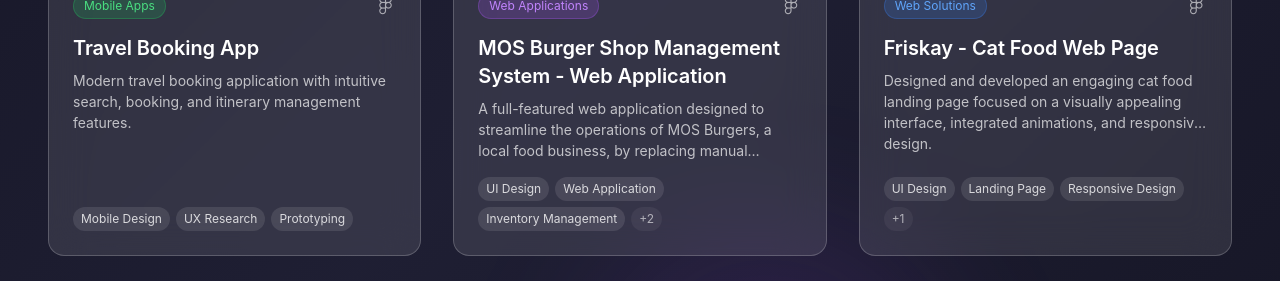
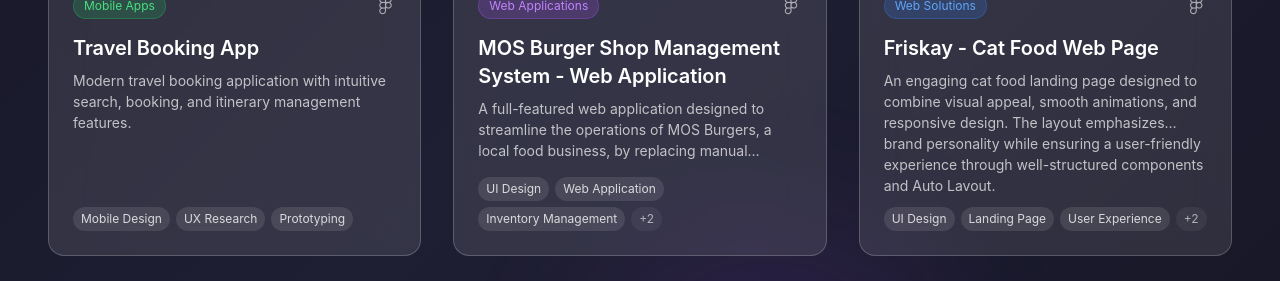
Before and after one commit to Ikeshala/ikeshala-s-portfolio, a React (Vite) app: page /ikeshala-s-portfolio/works in a window 1280 px wide. Shown: the part 1247-1528 px from the top of the page. Built offline with nearby package versions, Linux system fonts and the light colour scheme.

Commit message:
Fix syntax errors in project #2 (Friskay) - apostrophe, quotes, and typos

```diff
--- a/src/data/projects.ts
+++ b/src/data/projects.ts
@@ -51,48 +51,48 @@
       "Robust data integration using JDBC with MySQL",
       "Packaged in JAR and EXE formats for easy deployment"
     ],
-    featured: true
+    featured: false
   },
   {
     id: '2',
     title: 'Friskay - Cat Food Web Page',
-    description: 'Designed and developed an engaging cat food landing page focused on a visually appealing interface, integrated animations, and responsive design.',
+    description: 'An engaging cat food landing page designed to combine visual appeal, smooth animations, and responsive design. The layout emphasizes brand personality while ensuring a user-friendly experience through well-structured components and Auto Layout.',
     image: 'images/friskay-cat-food.jpg',
     category: 'Web Solutions',
     links: [
       {
-        type: 'figma-prototype',
-        url: 'https://figma.com/banking-app',
-        label: 'View Prototype',
+        type: 'figma-design',
+        url: 'https://www.figma.com/design/wVzz79jC4ICug9EJaLZyxL/Cat-Food-Web?m=auto&t=xSIqg4hnd4lh8FDn-6',
+        label: 'View Design',
         icon: 'fab fa-figma'
       },
       {
-        type: 'live-site',
-        url: 'https://example.com/banking-app',
-        label: 'Live Demo',
-        icon: 'fas fa-external-link-alt'
+        type: 'figma-prototype',
+        url: 'https://www.figma.com/proto/wVzz79jC4ICug9EJaLZyxL/Cat-Food-Web?node-id=1-2&mode=design&t=hFJhqplQpSC5iZi3-1',
+        label: 'View Prototype',
+        icon: 'fab fa-figma'
       }
     ],
-    tags: ['UI Design', 'Landing Page', 'Responsive Design', 'Animation'],
-    challenge: 'Create a visually appealing and brand-consistent web page for a cat food brand, incorporating engaging elements while ensuring responsiveness and user trust.',
-    solution: 'Designed a modular landing page using Figma components and Auto Layout. Developed a strong visual hierarchy with animated elements and testimonial integration to build trust and improve engagement.',
-    results: 'Achieved a dynamic, responsive, and brand-aligned landing page with consistent UI components and smooth animations. Improved visual engagement and user credibility through testimonials.',
-    overview: 'As a UI/UX designer, I designed the Friskay landing page to align with brand goals and user expectations. I used Figma\'s component system and Auto Layout to ensure responsive behavior, integrated animation for engagement, and designed a testimonial section to build trust through veterinary endorsements.',
-    tools: ['Figma', 'Auto Layout', 'Prototype Animation'],
+    tags: ['UI Design', 'Landing Page', 'User Experience', 'Animation', 'Figma'],
+    challenge: 'Create a visually appealing, brand-aligned landing page for a cat food brand that engages users, builds trust, and remains fully responsive across devices.',
+    solution: 'Designed a modular layout in Figma using components for consistency and Auto Layout for responsiveness. Integrated animated sections, including veterinarian testimonials, to boost trust and create an interactive experience.',
+    results: 'Delivered a responsive, scalable, and brand-consistent landing page with reusable components, smooth animations, and clear visual hierarchy. Enhanced user engagement and credibility through interactive testimonial sections.',
+    overview: 'As the UI/UX designer, I designed the Friskay landing page with a focus on responsiveness, consistency, and engagement. I applied Figma\'s component system, Auto Layout, and animation features to create a modern and visually appealing interface that aligns with the brand identity.',
+    tools: ['Figma', 'Auto Layout', 'Prototype Animation', 'Component-Based Design'],
     keyFeatures: [
       'Intuitive header and navigation bar',
-      'Reusable components built in Figma',
-      'Responsive Auto Layout for different screen sizes',
-      'Visually strong hero section with concise messaging',
-      'Veterinarian testimonials with engaging animations'
+      'Reusable design components built in Figma',
+      'Responsive layout using Auto Layout',
+      'Hero section with compelling visuals and concise copy',
+      'Veterinarian testimonial section with animations'
     ],
-    featured: true
+    featured: false
   },
   {
     id: '3',
     title: 'MOS Burger Shop Management System - Web Application',
     description: 'A full-featured web application designed to streamline the operations of MOS Burgers, a local food business, by replacing manual processes with a modern, efficient system for managing food items, orders, customers, and reporting.',
-    image: 'images/ward-management-system.jpg',
+    image: 'images/mos-burger-system.jpg',
     category: 'Web Applications',
     links: [
       {
```
